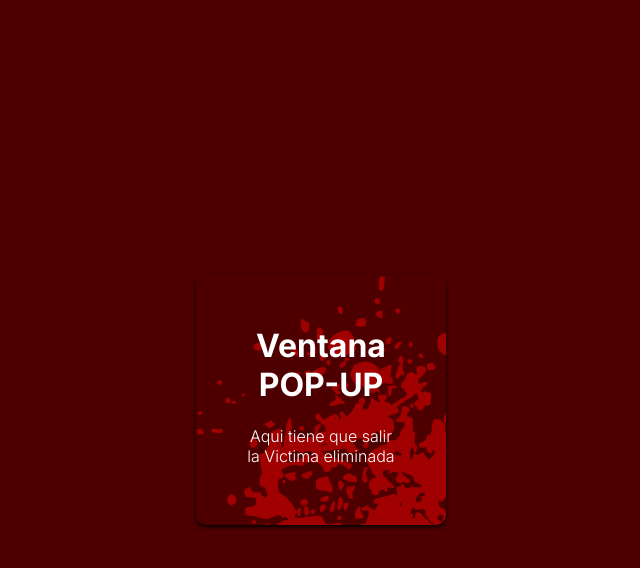
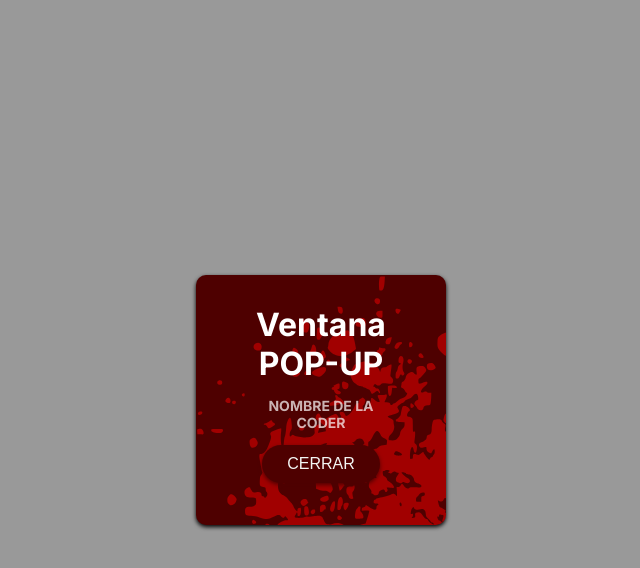
Before and after one commit to rosa-rubio/wheel-of-doom, a plain HTML site: page pop-up/index.html in a window 1280 px wide. Both pictures are taken after a click on the button "SEGUIR MATANDO". Shown: the whole page, without its empty margins (319-959 px from the left). Drawn offline with Linux system fonts and the light colour scheme.

Commit message:
en la carpeta pop-up está hecha la funcionalidad, falta adaptarla al resto del codigo, se ha añadido una imagen en el fondo del POP UP

```diff
--- a/pop-up/index.html
+++ b/pop-up/index.html
@@ -15,10 +15,12 @@
     <div class="modal-container" id="modal_container">
         <div class="modal">
         <h1>Ventana POP-UP</h1>
-        <p>Aqui tiene que salir la Victima eliminada</p>
-        </div>
+        <h3>
+            NOMBRE DE LA CODER
+        </h3>
+        <button id="close">CERRAR</button>
+      </div>
     </div>
-    <button id="close">x</button>
-
+    <script src="/pop-up/popup-starkilling.js"></script>
 </body>
 </html>
--- a/pop-up/popup-starkilling.js
+++ b/pop-up/popup-starkilling.js
@@ -0,0 +1,13 @@
+const open = document.getElementById ('open');
+const modal_container = document.getElementById ('modal_container');
+const close = document.getElementById ('close');
+
+open.addEventListener('click', () => {
+    modal_container.classList.add('show');
+    // alert('boton SEGUIR MATANDO ha funcionado el click');   TEST
+});
+
+close.addEventListener('click', () => {
+    modal_container.classList.remove('show');
+    //alert('boton CERRAR ha funcionado');  TEST
+});
--- a/pop-up/style.css
+++ b/pop-up/style.css
@@ -26,8 +26,8 @@ button{ /* boton seguir matando */
     background-color:var(--darkred);
     border: 0;
     border-radius: 20px;
-    box-shadow: 0 2px 4px #383030 ; /* recomandado ponerle sombra */
-    color: rgb(24, 202, 68);
+    box-shadow: 0 2px 4px var(--darkred) ; /* recomandado ponerle sombra */
+    color: rgb(243, 245, 243);
     font-size: 16px;
     padding: 10px 25px;
 
@@ -36,7 +36,7 @@ button{ /* boton seguir matando */
 
 .modal-container{  /* pop-up con la img de sangre hay que adaptarlo */
     display: flex;
-    background-color: var(--darkred);
+    background-color: cover var(--grey);
     align-items: center;
     justify-content: center;
     position: fixed; /* se pone encima del boton cuando das click */
@@ -45,7 +45,14 @@ button{ /* boton seguir matando */
     left: 0;
     height: 100vh;
     width: 100vw;
+    opacity: 0; /* esto mantiene oculto el modal ir a JS*/
+    transition: .2s ease-out;
 
+}
+
+.show{
+    pointer-events: auto;
+    opacity: 1;
 }
 
 .modal{
@@ -59,7 +66,17 @@ button{ /* boton seguir matando */
     box-shadow: 0 2px 4px black;
     text-align: center ;
     color: white;
+    --webkit-animation: tremor-animation 0.5s 1;
+}
 
 
+.modal h1 {
+    margin: 0;
 
 }
+
+.modal h3 {
+    opacity: 0.7;
+    font-size: 14px;
+
+}
```
